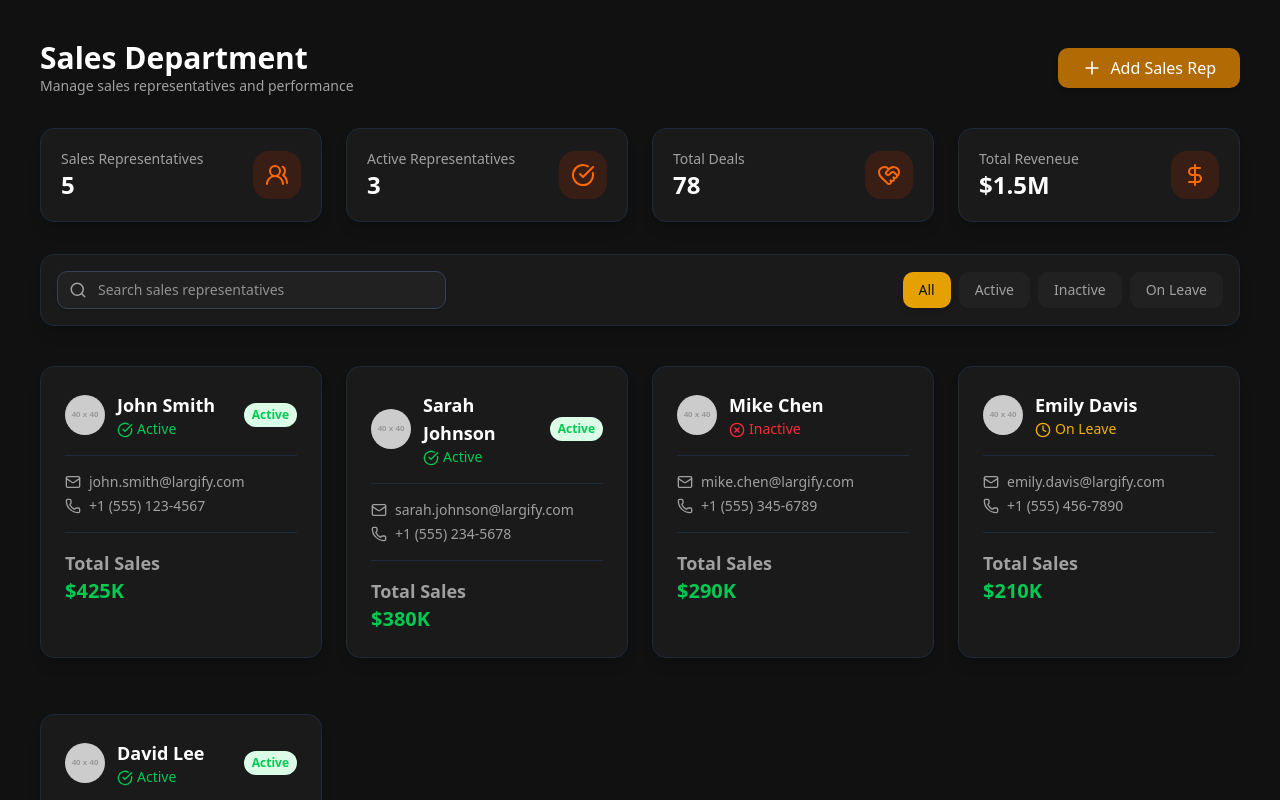
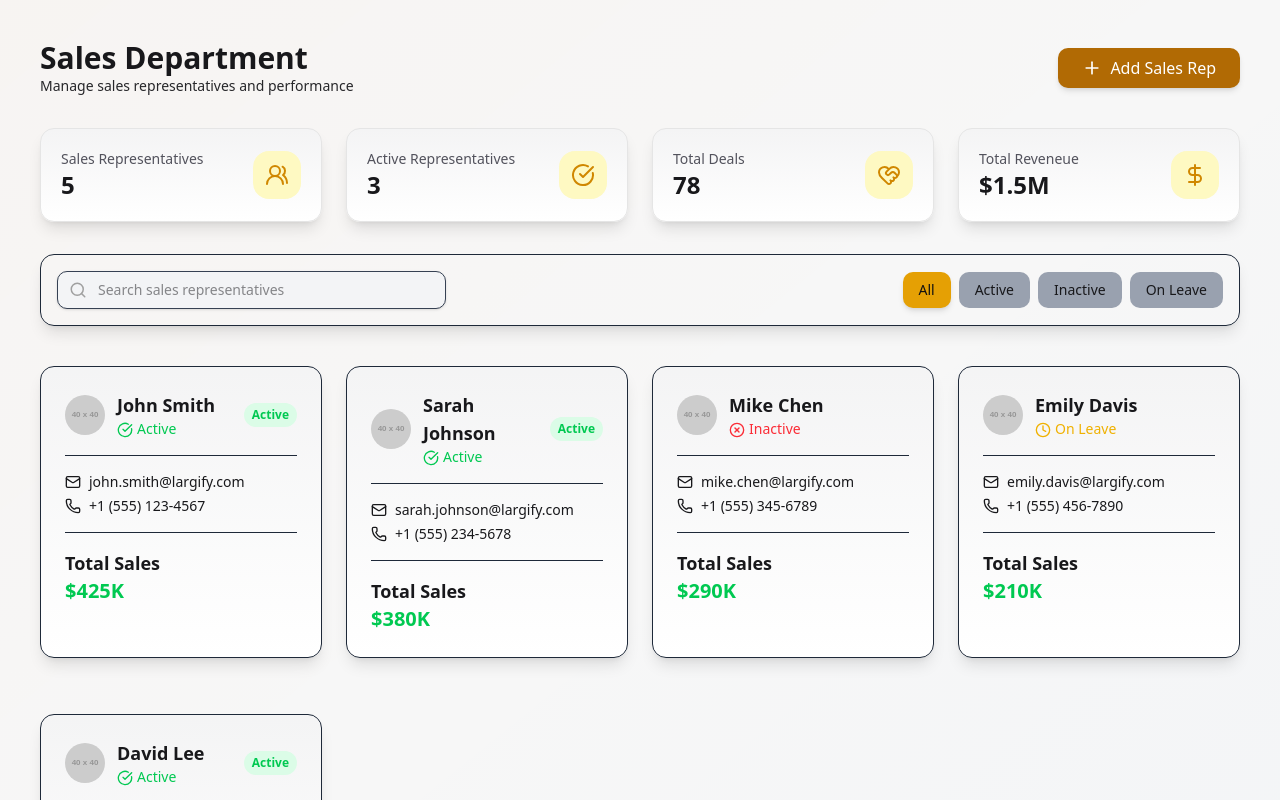
Before and after one commit to shahzil-shahzad1/erp-main11, a Next.js app: page /commercial/sales in a window 1280 px wide. Shown: the top 800 px of the page. Built offline with nearby package versions, Linux system fonts and the light colour scheme.

Commit message:
Update page.tsx

```diff
--- a/src/app/(commercial)/commercial/sales/page.tsx
+++ b/src/app/(commercial)/commercial/sales/page.tsx
@@ -47,7 +47,7 @@ const SalesRepresentativeCard = ({
   }
 
   return (
-    <div className="bg-[#1a1a1a] rounded-xl shadow-lg p-6 w-full max-w-sm mx-auto my-4 border border-gray-800 hover:shadow-xl transition-shadow duration-200">
+    <div className="bg-gradient-to-b from-zinc-100 to-white dark:bg-[#1a1a1a] rounded-xl shadow-lg p-6 w-full max-w-sm mx-auto my-4 border border-gray-800 hover:shadow-xl transition-shadow duration-200">
       <div className="flex items-center justify-between mb-4">
         <div className="flex items-center">
           {avatarUrl ? (
@@ -58,7 +58,7 @@ const SalesRepresentativeCard = ({
             </div>
           )}
           <div>
-            <h3 className="text-white font-semibold text-lg">{name}</h3>
+            <h3 className="text-zinc-900 dark:text-white font-semibold text-lg">{name}</h3>
             <p className={`text-sm capitalize ${statusColor}`}>
               {statusIcon}
               {status}
@@ -75,12 +75,12 @@ const SalesRepresentativeCard = ({
 
       {/* Contact Info */}
       <div className="mb-4 border-t border-gray-800 pt-4">
-        <p className="text-[#a0a0a0] text-sm flex items-center mb-1">
-          <Mail size={16} className="mr-2 text-[#a0a0a0]" />
+        <p className="text-zinc-900 dark:text-[#a0a0a0] text-sm flex items-center mb-1">
+          <Mail size={16} className="mr-2 text-zinc-900 dark:text-[#a0a0a0]" />
           {email}
         </p>
-        <p className="text-[#a0a0a0] text-sm flex items-center">
-          <Phone size={16} className="mr-2 text-[#a0a0a0]" />
+        <p className="text-zinc-900 dark:text-[#a0a0a0] text-sm flex items-center">
+          <Phone size={16} className="mr-2 text-zinc-900 dark:text-[#a0a0a0]" />
           {phone}
         </p>
       </div>
@@ -88,7 +88,7 @@ const SalesRepresentativeCard = ({
       {/* Total Sales */}
       <div className="flex justify-between items-center pt-4 border-t border-gray-800">
         <div>
-          <p className="text-[#a0a0a0] text-lg font-bold">Total Sales</p>
+          <p className="text-zinc-900 dark:text-[#a0a0a0] text-lg font-bold">Total Sales</p>
           <p className="text-green-500 text-xl font-bold">{totalSales}</p>
         </div>
       </div>
@@ -145,10 +145,18 @@ const salesRepresentativesData: SalesRepresentativeCardProps[] = [
 ];
 
 const cards = [
-  {title: "Sales Representatives", value: "5", icon: UsersRound},
-  {title: "Active Representatives", value: "3", icon: CheckCircle},
-  {title: "Total Deals", value: "78", icon: HeartHandshake},
-  {title: "Total Reveneue", value: "$1.5M", icon: DollarSign},
+  {title: "Sales Representatives", value: "5", icon: UsersRound,
+  textColor: "text-zinc-600 dark:text-zinc-200",
+  subTextColor: "text-zinc-900 dark:text-white",},
+  {title: "Active Representatives", value: "3", icon: CheckCircle,
+  textColor: "text-zinc-600 dark:text-zinc-200",
+  subTextColor: "text-zinc-900 dark:text-white",},
+  {title: "Total Deals", value: "78", icon: HeartHandshake,
+  textColor: "text-zinc-600 dark:text-zinc-200",
+  subTextColor: "text-zinc-900 dark:text-white",},
+  {title: "Total Reveneue", value: "$1.5M", icon: DollarSign,
+  textColor: "text-zinc-600 dark:text-zinc-200",
+  subTextColor: "text-zinc-900 dark:text-white",},
 ]
 
 const SalesDashboard = () => {
@@ -177,12 +185,12 @@ const SalesDashboard = () => {
   });
 
   return (
-    <div className="bg-[#121111] min-h-screen p-6 sm:p-8 lg:p-10 text-white font-sans">
+    <div className="bg-gradient-to-br from-orange-500/[0.02] via-transparent to-blue-500/[0.02] dark:bg-[#121111] min-h-screen p-6 sm:p-8 lg:p-10 text-white font-sans">
       {/* Top Section: Dashboard Header and Add Sales Rep Button */}
       <div className="flex flex-col md:flex-row justify-between items-center mb-8 gap-4">
         <div className="text-white text-center md:text-left">
-          <h1 className="text-3xl font-bold">Sales Department</h1>
-          <p className="text-[#a0a0a0] text-sm">Manage sales representatives and performance</p>
+          <h1 className="text-3xl font-bold text-zinc-900 dark:text-zinc-100">Sales Department</h1>
+          <p className="text-zinc-800 dark:text-zinc-200 text-sm">Manage sales representatives and performance</p>
         </div>
         <button
           onClick={handleAddSalesRep}
@@ -196,13 +204,13 @@ const SalesDashboard = () => {
         {cards.map((card, index)=>{
           const IconComponent = card.icon;
           return (
-        <div className="bg-[#1a1a1a] relative cursor-pointer text-white rounded-xl shadow-lg p-5 flex items-center justify-between border border-gray-800 hover:scale-[1.03] transition-all duration-200" key={card.title}> {/* Added key prop here */}
+        <div className="bg-gradient-to-b from-zinc-100 to-white dark:bg-[#1a1a1a] relative cursor-pointer text-white rounded-xl shadow-lg p-5 flex items-center justify-between border dark:border-zinc-900 group hover:scale-[1.03] transition-all duration-200" key={card.title}> {/* Added key prop here */}
           <div>
-            <p className="text-sm text-[#a0a0a0]">{card.title}</p>
-            <p className="text-2xl font-bold">{card.value}</p>
+            <p className={`text-sm ${card.textColor}`}>{card.title}</p>
+            <p className={`text-2xl font-bold ${card.subTextColor}`}>{card.value}</p>
           </div>
-          <div className="p-3 rounded-2xl bg-orange-900/30 hover:bg-orange-800/50 transition-all duration-200">
-            <IconComponent size={24} className="text-orange-500" />
+          <div className="p-3 rounded-2xl bg-yellow-100 group-hover:bg-yellow-200 dark:bg-orange-900/30 dark:group-hover:bg-orange-800/50 transition-all duration-200">
+            <IconComponent size={24} className="text-yellow-600 dark:text-orange-500" />
           </div>
         </div>
         )}
@@ -210,12 +218,12 @@ const SalesDashboard = () => {
       </div>
 
       {/* Search and Filter Section */}
-      <div className="flex flex-col sm:flex-row justify-between items-center bg-[#1a1a1a] rounded-xl shadow-lg p-4 mb-6 gap-4 border border-gray-800">
+      <div className="flex flex-col sm:flex-row justify-between items-center border-gray-200 dark:bg-[#1a1a1a] rounded-xl shadow-lg p-4 mb-6 gap-4 border border-gray-800">
         <div className="relative flex items-center w-full sm:w-1/2 lg:w-1/3">
           <input
             type="text"
             placeholder="Search sales representatives"
-            className="w-full pl-10 pr-4 py-2 rounded-lg bg-[#212121] border border-gray-700 focus:outline-none focus:ring-2 focus:ring-[#e5a004] focus:border-transparent text-white text-sm shadow-sm"
+            className="w-full pl-10 pr-4 py-2 rounded-lg bg-gray-100 dark:bg-[#212121] border border-gray-700 focus:outline-none focus:ring-2 focus:ring-[#e5a004] focus:border-transparent text-zinc-900 dark:text-white  text-sm shadow-sm"
             value={searchTerm}
             onChange={handleSearchChange}
           />
@@ -230,7 +238,7 @@ const SalesDashboard = () => {
               className={`px-4 py-2 rounded-lg font-medium transition-colors duration-200
                 ${filterStatus === (status === 'All' ? 'all' : status.toLowerCase())
                   ? 'bg-[#e5a004] text-[#121111] shadow-md'
-                  : 'bg-[#212121] text-[#a0a0a0] hover:bg-[#2a2a2a]'
+                  : 'bg-gray-400 text-zinc-900 hover:bg-gray-300 dark:bg-[#212121] dark:text-[#a0a0a0] dark:hover:bg-[#2a2a2a]'
                 }`}
             >
               {status}
@@ -242,7 +250,7 @@ const SalesDashboard = () => {
       {/* Sales Representative Cards Grid */}
       <div className="grid grid-cols-1 md:grid-cols-2 lg:grid-cols-3 xl:grid-cols-4 gap-6">
         {filteredSalesReps.length > 0 ? (
-          filteredSalesReps.map((rep, index) => (
+          filteredSalesReps.map((rep) => (
             <SalesRepresentativeCard key={rep.id} {...rep} /> // Changed key to rep.id
           ))
         ) : (
```
